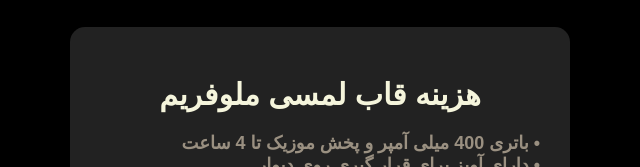
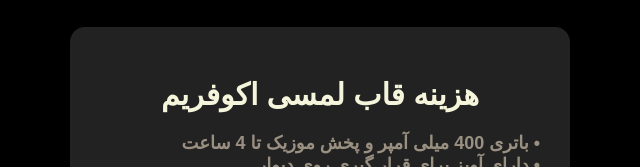
Before and after one commit to Daniyal1232/ekco.frame, a plain HTML site: page index.html in a window 1280 px wide. Shown: the part 2832-2999 px from the top of the page, 315-955 px from the left. Drawn offline with Linux system fonts and the light colour scheme; a script that the page names is missing.

Commit message:
Update index.html

```diff
--- a/index.html
+++ b/index.html
@@ -435,7 +435,7 @@
 
 <div class="order-btn-container">
   <div class="order-container">
-    <div class="title-text">هزینه قاب لمسی ملوفریم </div>
+    <div class="title-text">هزینه قاب لمسی اکوفریم </div>
       <div class="money-text">• باتری 400 میلی آمپر و پخش موزیک تا 4 ساعت</div>
         <div class="money-text">• دارای آویز برای قرار گیری روی دیوار</div>
             <div class="money-text">• وزن قاب 550 گرم</div>
```
